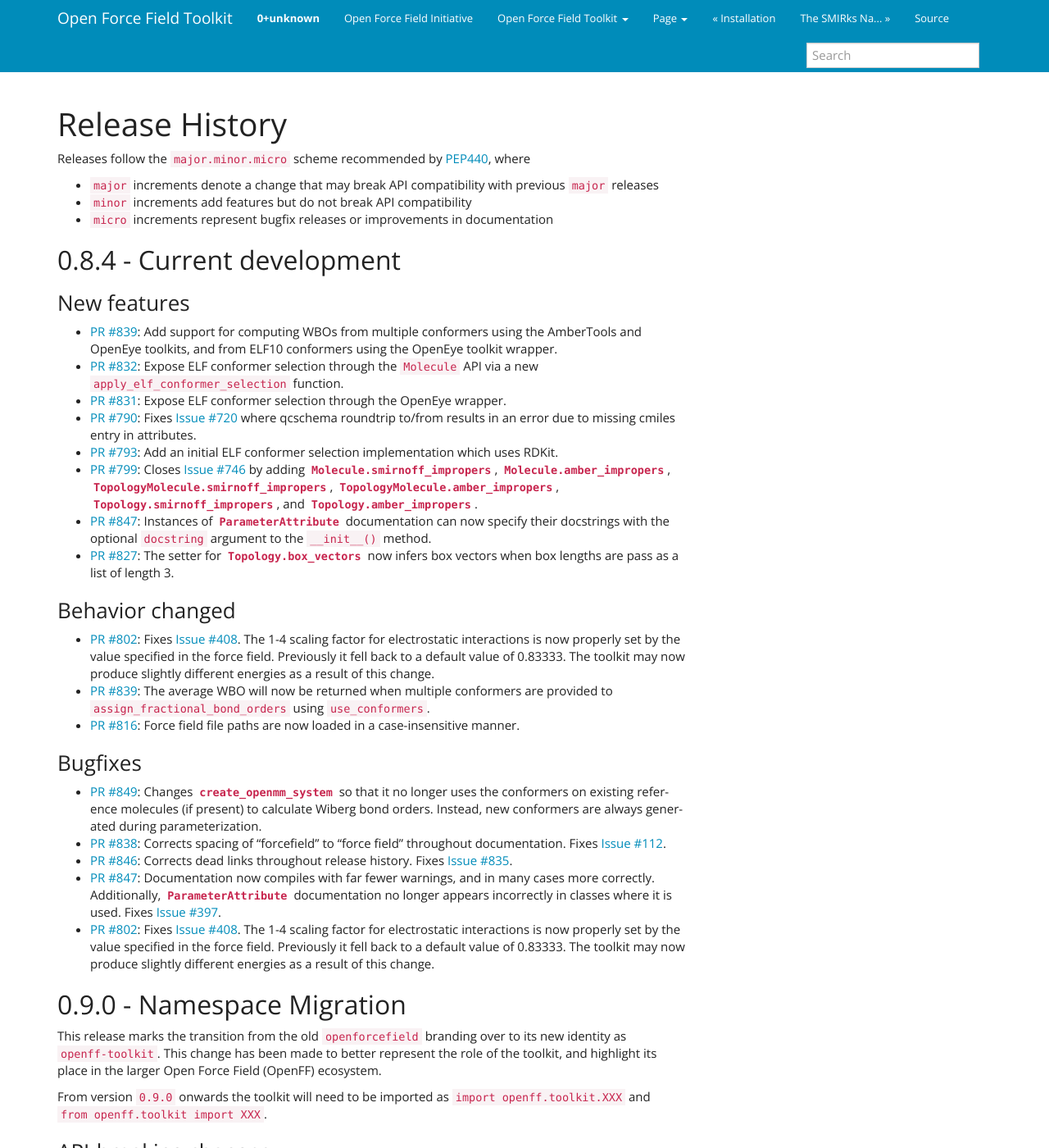
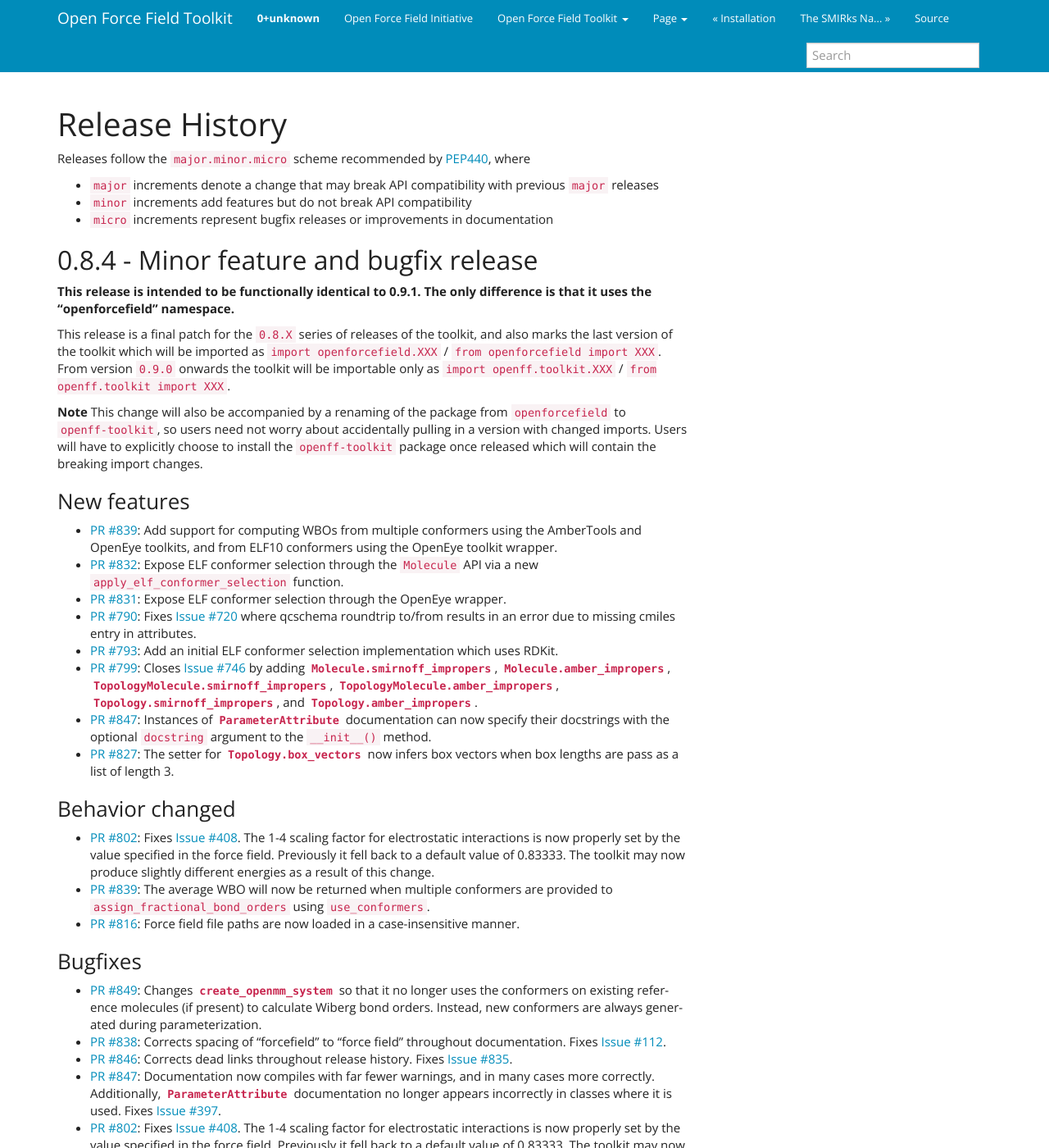
Before and after one commit to openforcefield/openff-toolkit, a Sphinx documentation site: the page built from docs/releasehistory.rst, in a window 1280 px wide and 1400 px high. Shown: the whole window at 82% size. Built offline with Sphinx 7.4.7, drawn with Linux system fonts in a browser that asks for light colours; some of the changed text lies outside the part shown.

Commit message:
Final polishing for 0.8.4 releasenotes

```diff
--- a/docs/releasehistory.rst
+++ b/docs/releasehistory.rst
@@ -7,8 +7,21 @@
 * ``minor`` increments add features but do not break API compatibility
 * ``micro`` increments represent bugfix releases or improvements in documentation
 
-0.8.4 - Current development
----------------------------
+0.8.4 - Minor feature and bugfix release
+----------------------------------------
+
+**This release is intended to be functionally identical to 0.9.1.
+The only difference is that it uses the "openforcefield" namespace.**
+
+This release is a final patch for the ``0.8.X`` series of releases of the toolkit, and also marks the last
+version of the toolkit which will be imported as ``import openforcefield.XXX`` / ``from openforcefield import XXX``.
+From version ``0.9.0`` onwards the toolkit will be importable only as ``import openff.toolkit.XXX`` /
+``from openff.toolkit import XXX``.
+
+**Note** This change will also be accompanied by a renaming of the package from ``openforcefield`` to ``openff-toolkit``,
+so users need not worry about accidentally pulling in a version with changed imports. Users will have to explicitly
+choose to install the ``openff-toolkit`` package once released which will contain the breaking import changes.
+
 
 New features
 """"""""""""
@@ -25,18 +38,18 @@
   implementation which uses RDKit.
 - `PR #799 <https://github.com/openforcefield/openff-toolkit/pull/799>`_: Closes
   `Issue #746 <https://github.com/openforcefield/openff-toolkit/issues/746>`_ by adding
-  :py:meth:`Molecule.smirnoff_impropers <openff.toolkit.topology.FrozenMolecule.smirnoff_impropers>`,
-  :py:meth:`Molecule.amber_impropers <openff.toolkit.topology.FrozenMolecule.amber_impropers>`,
-  :py:meth:`TopologyMolecule.smirnoff_impropers <openff.toolkit.topology.TopologyMolecule.smirnoff_impropers>`,
-  :py:meth:`TopologyMolecule.amber_impropers <openff.toolkit.topology.TopologyMolecule.amber_impropers>`,
-  :py:meth:`Topology.smirnoff_impropers <openff.toolkit.topology.Topology.smirnoff_impropers>`, and
-  :py:meth:`Topology.amber_impropers <openff.toolkit.topology.Topology.amber_impropers>`.
+  :py:meth:`Molecule.smirnoff_impropers <openforcefield.topology.FrozenMolecule.smirnoff_impropers>`,
+  :py:meth:`Molecule.amber_impropers <openforcefield.topology.FrozenMolecule.amber_impropers>`,
+  :py:meth:`TopologyMolecule.smirnoff_impropers <openforcefield.topology.TopologyMolecule.smirnoff_impropers>`,
+  :py:meth:`TopologyMolecule.amber_impropers <openforcefield.topology.TopologyMolecule.amber_impropers>`,
+  :py:meth:`Topology.smirnoff_impropers <openforcefield.topology.Topology.smirnoff_impropers>`, and
+  :py:meth:`Topology.amber_impropers <openforcefield.topology.Topology.amber_impropers>`.
 - `PR #847 <https://github.com/openforcefield/openforcefield/pull/847>`_: Instances of
-  :py:class:`ParameterAttribute <openff.toolkit.typing.engines.smirnoff.parameters.ParameterAttribute>`
+  :py:class:`ParameterAttribute <openforcefield.typing.engines.smirnoff.parameters.ParameterAttribute>`
   documentation can now specify their docstrings with the optional ``docstring`` argument to the
   ``__init__()`` method.
 - `PR #827 <https://github.com/openforcefield/openff-toolkit/pull/827>`_: The
-  setter for :py:class:`Topology.box_vectors <openff.toolkit.topology.Topology>` now infers box vectors
+  setter for :py:class:`Topology.box_vectors <openforcefield.topology.Topology>` now infers box vectors
   when box lengths are pass as a list of length 3.
 
 Behavior changed
@@ -55,7 +68,7 @@
 Bugfixes
 """"""""
 - `PR #849 <https://github.com/openforcefield/openforcefield/pull/849>`_: Changes
-  :py:meth:`create_openmm_system <openff.toolkit.typing.engines.smirnoff.ForceField.create_openmm_system>` so
+  :py:meth:`create_openmm_system <openforcefield.typing.engines.smirnoff.forcefield.ForceFieldcreate_openmm_system>` so
   that it no longer uses the conformers on existing reference molecules (if present) to calculate Wiberg
   bond orders. Instead, new conformers are always generated during parameterization.
 - `PR #838 <https://github.com/openforcefield/openforcefield/pull/838>`_: Corrects spacing of "forcefield" to "force
@@ -73,20 +86,6 @@
   field. Previously it fell back to a default value of 0.83333. The toolkit may now produce
   slightly different energies as a result of this change.
 
-0.9.0 - Namespace Migration
----------------------------
-
-This release marks the transition from the old ``openforcefield`` branding over to its new
-identity as ``openff-toolkit``. This change has been made to better represent the role of the
-toolkit, and highlight its place in the larger Open Force Field (OpenFF) ecosystem.
-
-From version ``0.9.0`` onwards the toolkit will need to be imported as ``import openff.toolkit.XXX`` and
-``from openff.toolkit import XXX``.
-
-API-breaking changes
-""""""""""""""""""""
-- `PR #803 <https://github.com/openforcefield/openff-toolkit/pull/803>`_: Migrates ``openforcefield``
-  imports to ``openff.toolkit``.
 
 0.8.3 - Major bugfix release
 ----------------------------
```
